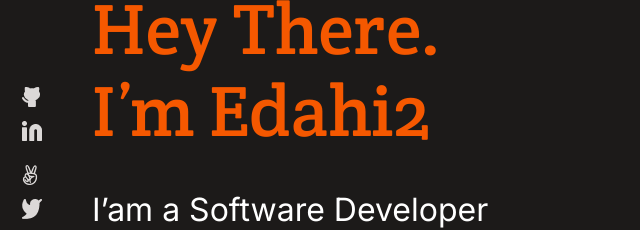
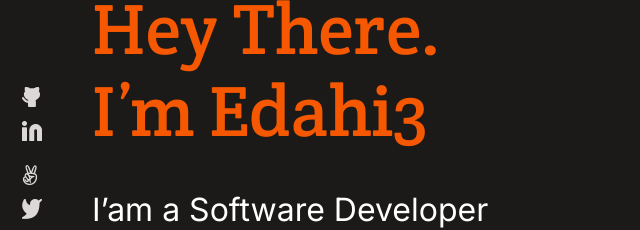
Before and after one commit to edahigure/real-portfolio, a website: page index.html in a window 1280 px wide. Shown: the part 301-531 px from the top of the page, 28-668 px from the left. Drawn offline with Linux system fonts and the light colour scheme.

Commit message:
republish

```diff
--- a/index.html
+++ b/index.html
@@ -38,7 +38,7 @@
         <div class="wrapper-extra">
             <h1 class="text-1">
                 Hey There.
-                <div>I’m Edahi2</div>    <!-- we need this div to insert a return line -->
+                <div>I’m Edahi3</div>    <!-- we need this div to insert a return line -->
             </h1>
 
             <h2 class="text-2">
```
